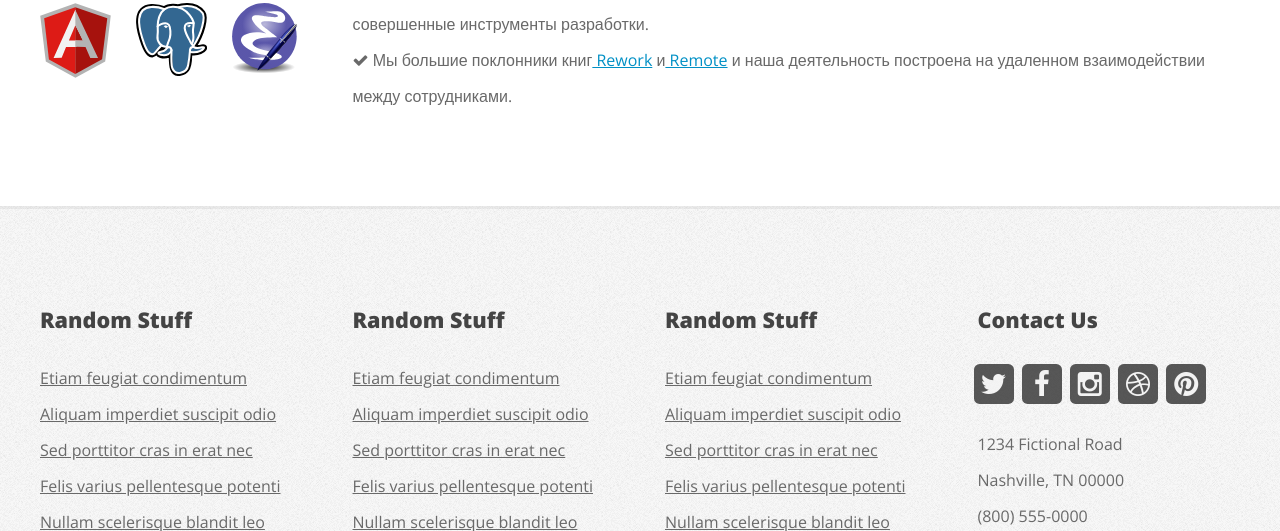
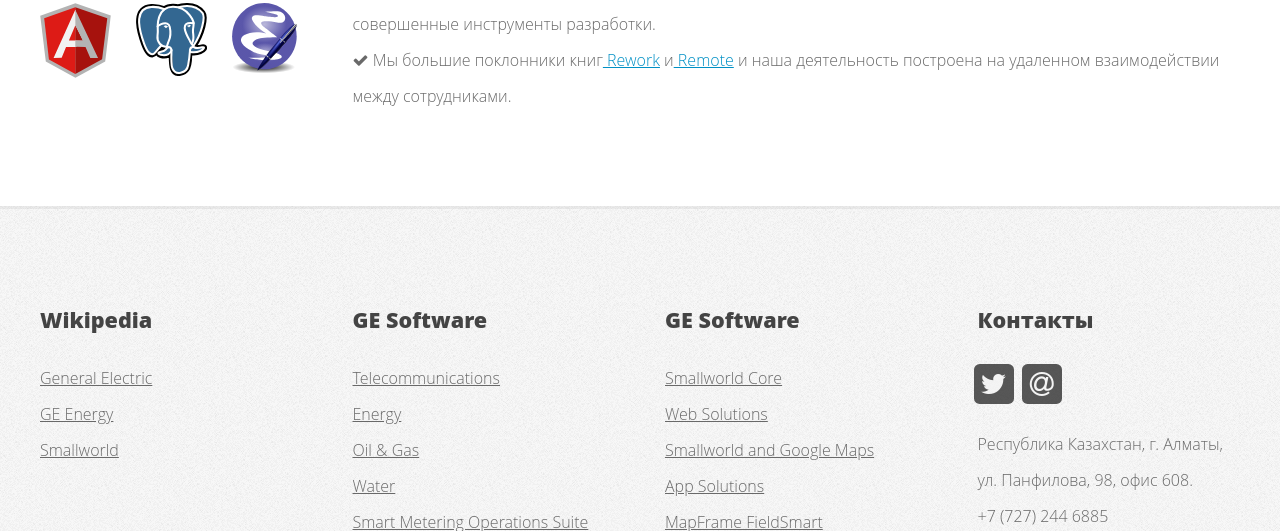
Before and after one commit to teamvoix/teamvoix.github.io, a plain HTML site: page index.html in a window 1280 px wide. Shown: the part 2269-2800 px from the top of the page. Drawn offline with nearby package versions, Linux system fonts and the light colour scheme.

Commit message:
links at the bottom

```diff
--- a/css/style.css
+++ b/css/style.css
@@ -1,7 +1,7 @@
 @charset 'UTF-8';
 @import url("font-awesome.min.css");
 @import url("http://fonts.googleapis.com/css?family=Orbitron:700");
-@import url("http://fonts.googleapis.com/css?family=Oleo+Script:400|Open+Sans:300,300italic,600,600italic,800");
+/*@import url("http://fonts.googleapis.com/css?family=Open+Sans:300,300italic,600,600italic,800");*/
 
 /*
 	Verti by HTML5 UP
@@ -372,6 +372,10 @@
 			transition: background-color .25s ease-in-out;
 		}
 
+		.disabled {
+			background-color: silver !important;
+		}
+
 			input[type="button"]:hover,
 			input[type="submit"]:hover,
 			input[type="reset"]:hover,
--- a/index.html
+++ b/index.html
@@ -45,7 +45,6 @@
           <a href="/article/energy/">Энергетика</a>
         </li>
 
-        <li><a href="/">Контакты</a></li>
       </ul>
     </nav>
   </header>
@@ -81,7 +80,9 @@
       </header>
       <p>Промышленное геоинформационное решение Smallworld Network Inventory для учета и проектирования традиционных (ATM, SDH, PDH) и современных (IP/MPLS, FTTx, PON) сетей.</p>
       <footer>
+
         <a href="/article/geswni" class="button icon fa-arrow-circle-right">Подробнее</a>
+
       </footer>
     </div>
   </section>
@@ -98,7 +99,9 @@
       </header>
       <p>Комплексная гео-платформа Smallworld Electric Office для управления активами сетей передачи и распределения, включая планирование, текущее обслуживание и развитие.</p>
       <footer>
+
         <a href="/article/energy" class="button icon fa-arrow-circle-right">Подробнее</a>
+
       </footer>
     </div>
   </section>
@@ -115,7 +118,9 @@
       </header>
       <p>Smallworld Gas Distribution Office вместе с Smallworld Global Transmission Office предлагают индустриальную модель данных и набор приложений для нефтегазовых компаний.</p>
       <footer>
-        <a href="/article/oilgas" class="button icon fa-arrow-circle-right">Подробнее</a>
+
+        <span class="button disabled">Скоро</span>
+
       </footer>
     </div>
   </section>
@@ -210,13 +215,11 @@
 
 
         <section class="widget links">
-          <h3>Random Stuff</h3>
+          <h3>Wikipedia</h3>
           <ul class="style2">
-            <li><a href="#">Etiam feugiat condimentum</a></li>
-            <li><a href="#">Aliquam imperdiet suscipit odio</a></li>
-            <li><a href="#">Sed porttitor cras in erat nec</a></li>
-            <li><a href="#">Felis varius pellentesque potenti</a></li>
-            <li><a href="#">Nullam scelerisque blandit leo</a></li>
+            <li><a href="http://en.wikipedia.org/wiki/General_Electric">General Electric</a></li>
+            <li><a href="http://en.wikipedia.org/wiki/GE_Energy">GE Energy</a></li>
+            <li><a href="http://en.wikipedia.org/wiki/Smallworld">Smallworld</a></li>
           </ul>
         </section>
 
@@ -225,13 +228,13 @@
 
 
         <section class="widget links">
-          <h3>Random Stuff</h3>
+          <h3>GE Software</h3>
           <ul class="style2">
-            <li><a href="#">Etiam feugiat condimentum</a></li>
-            <li><a href="#">Aliquam imperdiet suscipit odio</a></li>
-            <li><a href="#">Sed porttitor cras in erat nec</a></li>
-            <li><a href="#">Felis varius pellentesque potenti</a></li>
-            <li><a href="#">Nullam scelerisque blandit leo</a></li>
+            <li><a href="http://www.gedigitalenergy.com/Geospatial/catalog/smallworld_network.htm">Telecommunications</a></li>
+            <li><a href="http://www.gedigitalenergy.com/Geospatial/elecutil_solutions.htm">Energy</a></li>
+            <li><a href="http://www.gedigitalenergy.com/Geospatial/catalog/smallworld_gaspipeline.htm">Oil &amp; Gas</a></li>
+            <li><a href="http://www.gedigitalenergy.com/Geospatial/catalog/smallworld_water.htm">Water</a></li>
+            <li><a href="http://www.gedigitalenergy.com/smartmetering/catalog/smos.htm">Smart Metering Operations Suite</a></li>
           </ul>
         </section>
 
@@ -240,13 +243,13 @@
 
 
         <section class="widget links">
-          <h3>Random Stuff</h3>
+          <h3>GE Software</h3>
           <ul class="style2">
-            <li><a href="#">Etiam feugiat condimentum</a></li>
-            <li><a href="#">Aliquam imperdiet suscipit odio</a></li>
-            <li><a href="#">Sed porttitor cras in erat nec</a></li>
-            <li><a href="#">Felis varius pellentesque potenti</a></li>
-            <li><a href="#">Nullam scelerisque blandit leo</a></li>
+            <li><a href="http://www.gedigitalenergy.com/Geospatial/catalog/smallworld_core.htm">Smallworld Core</a></li>
+            <li><a href="http://www.gedigitalenergy.com/Geospatial/catalog/smallworld_web.htm">Web Solutions</a></li>
+            <li><a href="http://www.gedigitalenergy.com/Geospatial/catalog/smallworld_google.htm">Smallworld and Google Maps</a></li>
+            <li><a href="http://www.gedigitalenergy.com/Geospatial/app_solutions.htm">App Solutions</a></li>
+            <li><a href="http://www.gedigitalenergy.com/Geospatial/catalog/smallworld_mobilesolutions.htm">MapFrame FieldSmart</a></li>
           </ul>
         </section>
 
@@ -255,17 +258,14 @@
 
 
         <section class="widget contact last">
-          <h3>Contact Us</h3>
+          <h3>Контакты</h3>
           <ul>
-            <li><a href="#" class="icon fa-twitter"><span class="label">Twitter</span></a></li>
-            <li><a href="#" class="icon fa-facebook"><span class="label">Facebook</span></a></li>
-            <li><a href="#" class="icon fa-instagram"><span class="label">Instagram</span></a></li>
-            <li><a href="#" class="icon fa-dribbble"><span class="label">Dribbble</span></a></li>
-            <li><a href="#" class="icon fa-pinterest"><span class="label">Pinterest</span></a></li>
+            <li><a href="https://twitter.com/teamvoix" class="icon fa-twitter"><span class="label">Twitter</span></a></li>
+            <li><a href="mailto:team@voix.io" class="icon fa-at"><span class="label">Email</span></a></li>
           </ul>
-          <p>1234 Fictional Road<br/>
-            Nashville, TN 00000<br/>
-            (800) 555-0000</p>
+          <p>Республика Казахстан, г. Алматы,</br>
+            ул. Панфилова, 98, офис 608.<br/>
+            +7 (727) 244 6885</p>
           </section>
 
         </div>
```
Also changed, not shown: article/energy/index.html (+22 -28 lines), article/geswni/index.html (+22 -28 lines).
